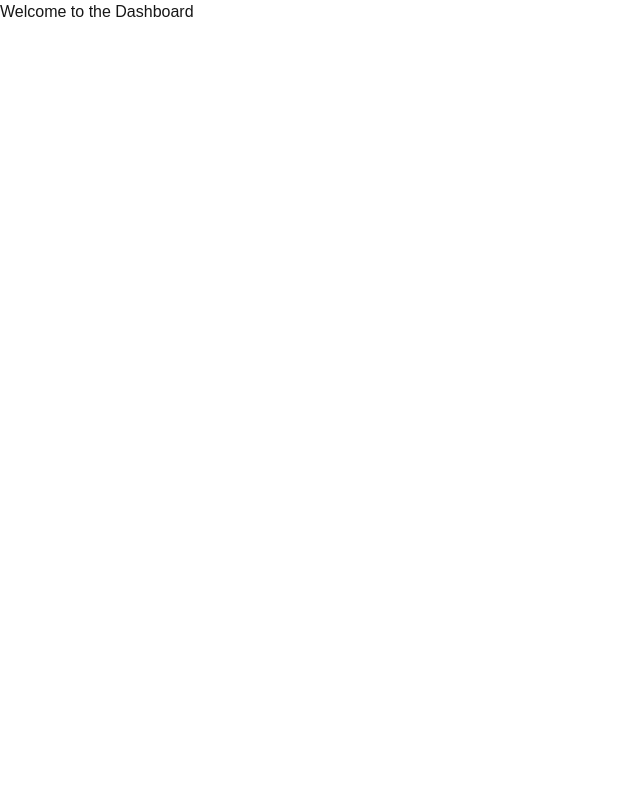
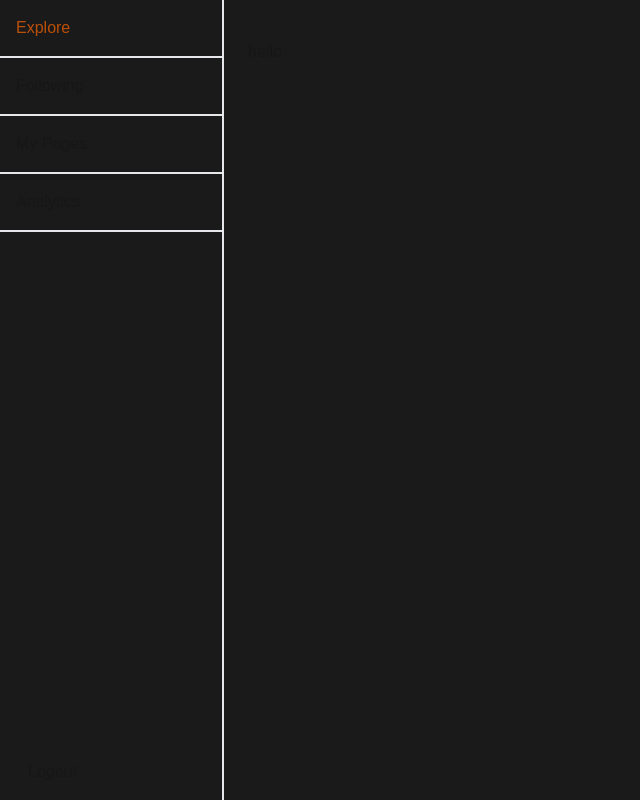
Before and after one commit to Devansh-Walia/delve_frontend, a Next.js app: page /dashboard in a window 1280 px wide. Shown: the whole page, without its empty margins (0-640 px from the left). Built offline with nearby package versions, Linux system fonts and the light colour scheme.

Commit message:
Update app metadata and simplify dashboard
Refine app's identity and improve user experience. The metadata
now reflects the app's specific purpose, enhancing discoverability.
Dashboard content temporarily simplified for development purposes.

```diff
--- /dev/null
+++ b/src/app/dashboard/layout.tsx
@@ -0,0 +1,45 @@
+import Logout from "@/components/shared/buttons/logout";
+import SidePanel from "@/components/shared/sidePanel";
+
+const Layout = ({
+  children,
+}: Readonly<{
+  children: React.ReactNode;
+}>) => {
+  const DashBoardNavItems = [
+    {
+      name: "explore",
+      icon: null,
+    },
+    {
+      name: "following",
+      icon: null,
+    },
+    {
+      name: "my pages",
+      icon: null,
+    },
+    {
+      name: "analytics",
+      icon: null,
+    },
+  ];
+
+  return (
+    <div className="flex flex-col bg-primary sm:flex-row sm:min-h-screen">
+      <aside className="w-full sm:w-56 sm:border-r-2 flex flex-col justify-between">
+        <div className="w-full flex sm:flex-col justify-center">
+          <SidePanel pathname="/dashboard" navItems={DashBoardNavItems} />
+        </div>
+
+        <div className="p-4 hidden sm:block">
+          <Logout />
+        </div>
+      </aside>
+
+      <main className="flex-1 px-6 py-10">{children}</main>
+    </div>
+  );
+};
+
+export default Layout;
--- a/src/app/dashboard/page.tsx
+++ b/src/app/dashboard/page.tsx
@@ -1,9 +1,5 @@
 const Dashboard = () => {
-  return (
-    <div>
-      <h1>Welcome to the Dashboard</h1>
-    </div>
-  );
+  return <div>hello</div>;
 };
 
 export default Dashboard;
--- a/src/app/layout.tsx
+++ b/src/app/layout.tsx
@@ -15,8 +15,8 @@ const geistMono = localFont({
 });
 
 export const metadata: Metadata = {
-  title: "Create Next App",
-  description: "Generated by create next app",
+  title: "Delve | Supabase",
+  description: "Delve into your supabase configs",
 };
 
 export default function RootLayout({
--- /dev/null
+++ b/src/components/shared/buttons/logout.tsx
@@ -0,0 +1,27 @@
+"use client";
+
+import { useState } from "react";
+
+const Logout = () => {
+  const [isLoading, setIsLoading] = useState(false);
+
+  const logout = () => {};
+
+  return (
+    <button
+      className="ml-3 cursor-pointer"
+      onClick={async () => {
+        setIsLoading(true);
+        logout();
+        setIsLoading(false);
+      }}
+    >
+      {isLoading && (
+        <div className="block animate-spin rounded-full border-2 h-5 w-5 border-t-white border-black" />
+      )}
+      Logout
+    </button>
+  );
+};
+
+export default Logout;
--- /dev/null
+++ b/src/components/shared/sidePanel/index.tsx
@@ -0,0 +1,25 @@
+import { Suspense } from "react";
+
+import Item from "./item";
+
+type Props = {
+  pathname: string;
+  navItems: {
+    name: string;
+    icon: React.ReactNode;
+  }[];
+};
+
+const SidePanel = ({ pathname, navItems }: Props) => {
+  return (
+    <nav className="flex w-full items-center justify-center sm:flex-col border-b-1 sm:divide-y-2 sm:border-b-2">
+      {navItems.map((item, index) => (
+        <Suspense key={index}>
+          <Item item={item} pathname={pathname} itemKey={index} />
+        </Suspense>
+      ))}
+    </nav>
+  );
+};
+
+export default SidePanel;
--- /dev/null
+++ b/src/components/shared/sidePanel/item.tsx
@@ -0,0 +1,39 @@
+"use client";
+
+import Link from "next/link";
+import { useSearchParams } from "next/navigation";
+
+type Props = {
+  item: {
+    name: string;
+    icon: React.ReactNode;
+  };
+  pathname: string;
+  itemKey: number;
+};
+
+const Item = ({ item, pathname, itemKey }: Props) => {
+  const params = useSearchParams();
+  const slug = item.name.toLowerCase();
+
+  return (
+    <Link
+      href={{
+        pathname,
+        query: { slug },
+      }}
+      className={`flex w-full flex-col sm:flex-row gap-2 justify-center sm:justify-start items-center py-4 px-2 sm:px-4 hover:bg-secondary-blue-highlight/70  hover:text-secondary/70 ${
+        params.get("slug") === slug
+          ? "bg-secondary-blue-highlight text-secondary"
+          : params.get("slug") === null && itemKey === 0
+          ? "bg-secondary-blue-highlight text-secondary"
+          : ""
+      }`}
+    >
+      {item.icon}
+      <span className="capitalize">{item.name}</span>
+    </Link>
+  );
+};
+
+export default Item;
```
